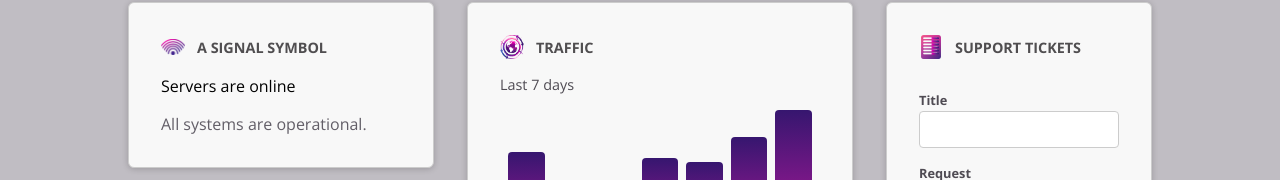
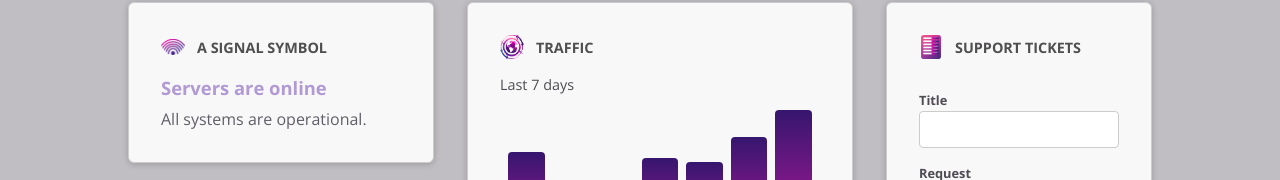
Before and after one commit to anandureghu/angular-first-project, an Angular app: page / in a window 1280 px wide. Shown: the part 182-362 px from the top of the page. Built offline with nearby package versions, Linux system fonts and the light colour scheme.

Commit message:
class binding

```diff
--- a/src/app/dashboard/status/status.component.html
+++ b/src/app/dashboard/status/status.component.html
@@ -1,3 +1,11 @@
+<div
+  [class]="{
+    status: true,
+    'status-online': currentStatus === 'online',
+    'status-offline': currentStatus === 'offline',
+    'status-unknown': currentStatus === 'unknown',
+  }"
+>
   @if (currentStatus === 'online') {
   <p>Servers are online</p>
   <p>All systems are operational.</p>
@@ -8,3 +16,4 @@
   <p>Server status is unknown</p>
   <p>Fetching server status failed.</p>
   }
+</div>
```
Lines whose indentation alone changed are shown as unchanged.
